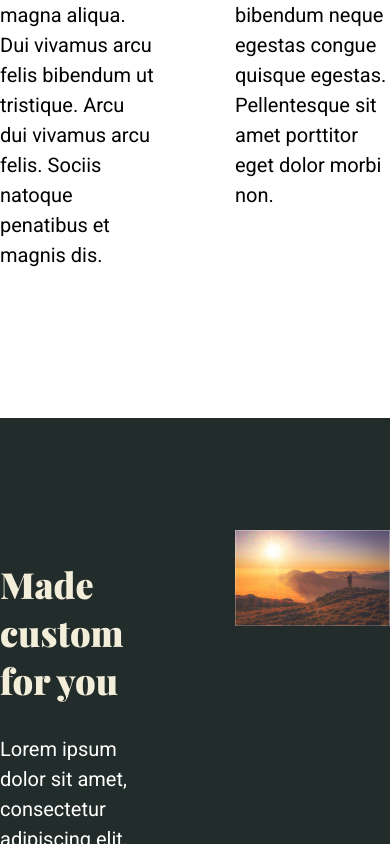
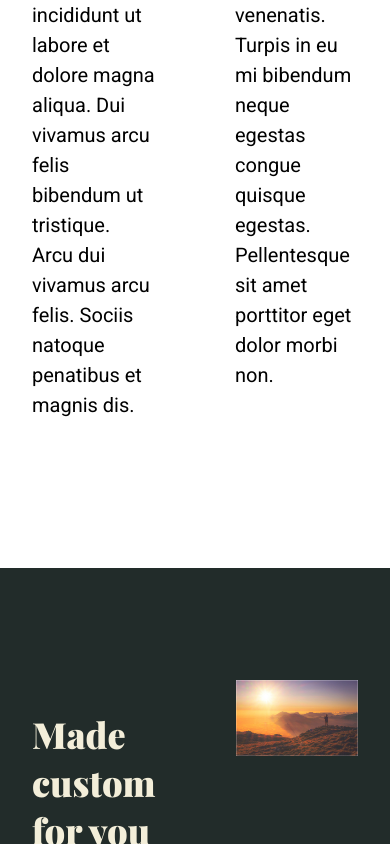
Before and after one commit to davis-matt0/kp-flexbox-project, a plain HTML site: page index.html in a window 390 px wide. Shown: the part 1156-2000 px from the top of the page. Drawn offline with nearby package versions, Linux system fonts and the light colour scheme; a web font is replaced by a local one.

Commit message:
add small amount of left & right padding for mobile

```diff
--- a/style.css
+++ b/style.css
@@ -78,12 +78,16 @@ img {
 }
 
 .about {
-  padding: 8em 0;
+  padding: 8em 2em;
 }
 
 .about h2 {
   text-align: center;
   color: #824936;
+}
+
+.example {
+  padding: 7em 2em;
 }
 
 .example h2 {
@@ -96,11 +100,9 @@ img {
 
 .one {
   background-color: #222c2a;
-  padding: 7em 0;
   margin: 0;
 }
 
 .two {
   background-color: #824936;
-  padding: 7em 0;
 }
```
